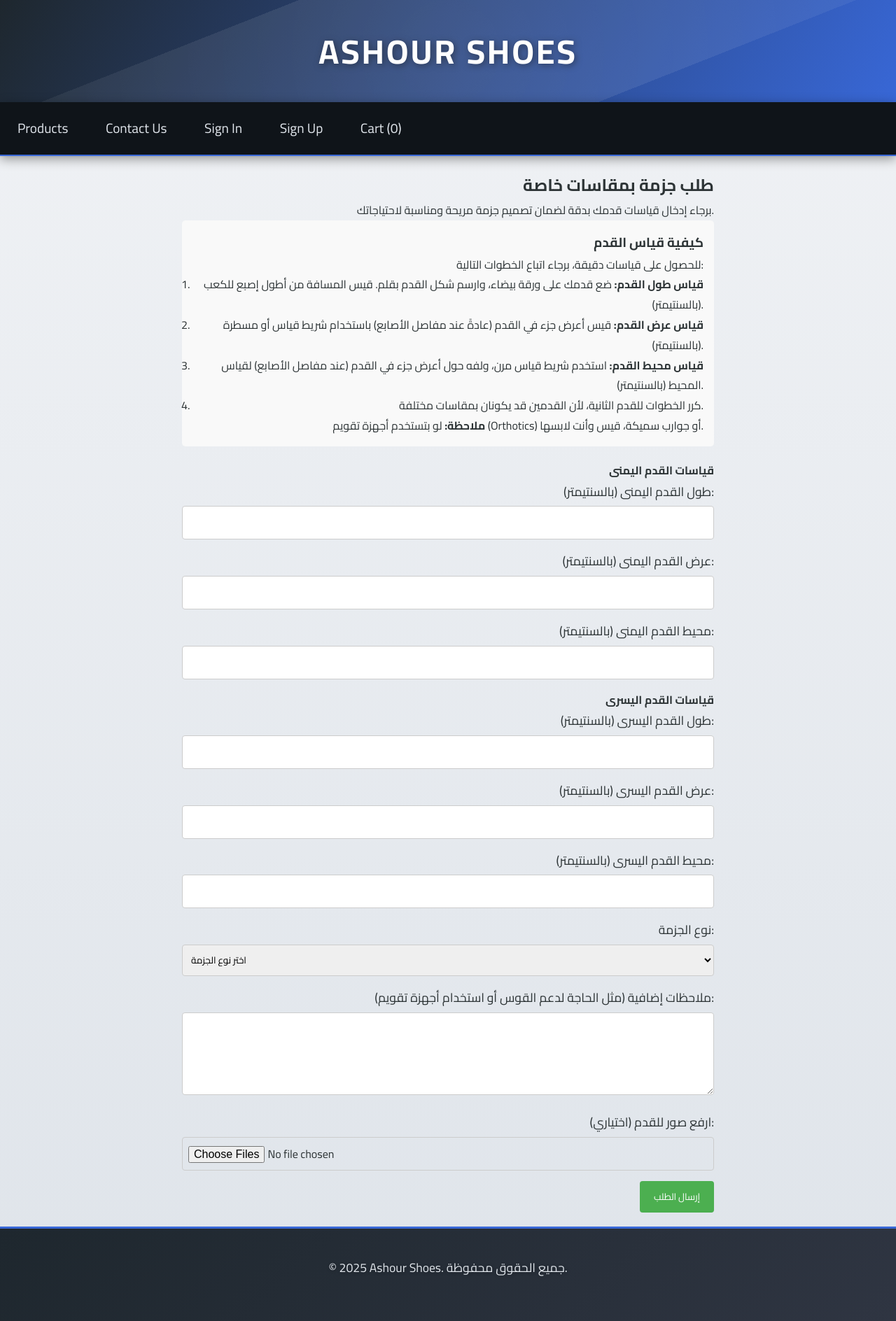
After one commit to nour195205/ashour-shoes-pro, a Django app: template templates/pages/custom_order.html in a window 1280 px wide. The commit adds this page. Shown: the whole page at 70% size. Run offline with Django 3.2, Linux system fonts and the light colour scheme; the template is opened without the code that fills it, so the values that code supplies are empty.

Commit message:
second commit

```diff
--- /dev/null
+++ b/templates/pages/custom_order.html
@@ -0,0 +1,124 @@
+{% extends 'base.html' %}
+
+{% block title %}طلب جزمة بمقاسات خاصة{% endblock %}
+
+{% block content %}
+<section class="custom-order-section">
+    <h2>طلب جزمة بمقاسات خاصة</h2>
+    <p>برجاء إدخال قياسات قدمك بدقة لضمان تصميم جزمة مريحة ومناسبة لاحتياجاتك.</p>
+
+    <!-- شرح طريقة القياس -->
+    <div class="measurement-guide">
+        <h3>كيفية قياس القدم</h3>
+        <p>للحصول على قياسات دقيقة، برجاء اتباع الخطوات التالية:</p>
+        <ol>
+            <li><strong>قياس طول القدم:</strong> ضع قدمك على ورقة بيضاء، وارسم شكل القدم بقلم. قيس المسافة من أطول إصبع للكعب (بالسنتيمتر).</li>
+            <li><strong>قياس عرض القدم:</strong> قيس أعرض جزء في القدم (عادةً عند مفاصل الأصابع) باستخدام شريط قياس أو مسطرة (بالسنتيمتر).</li>
+            <li><strong>قياس محيط القدم:</strong> استخدم شريط قياس مرن، ولفه حول أعرض جزء في القدم (عند مفاصل الأصابع) لقياس المحيط (بالسنتيمتر).</li>
+            <li>كرر الخطوات للقدم الثانية، لأن القدمين قد يكونان بمقاسات مختلفة.</li>
+        </ol>
+        <p><strong>ملاحظة:</strong> لو بتستخدم أجهزة تقويم (Orthotics) أو جوارب سميكة، قيس وأنت لابسها.</p>
+    </div>
+
+    <!-- فورم الطلب -->
+    <form method="POST" action="{% url 'submit_custom_order' %}" enctype="multipart/form-data">
+        {% csrf_token %}
+
+        <!-- قياسات القدم اليمنى -->
+        <h4>قياسات القدم اليمنى</h4>
+        <div class="form-group">
+            <label for="right_length">طول القدم اليمنى (بالسنتيمتر):</label>
+            <input type="number" step="0.1" name="right_length" id="right_length" required>
+        </div>
+        <div class="form-group">
+            <label for="right_width">عرض القدم اليمنى (بالسنتيمتر):</label>
+            <input type="number" step="0.1" name="right_width" id="right_width" required>
+        </div>
+        <div class="form-group">
+            <label for="right_circumference">محيط القدم اليمنى (بالسنتيمتر):</label>
+            <input type="number" step="0.1" name="right_circumference" id="right_circumference" required>
+        </div>
+
+        <!-- قياسات القدم اليسرى -->
+        <h4>قياسات القدم اليسرى</h4>
+        <div class="form-group">
+            <label for="left_length">طول القدم اليسرى (بالسنتيمتر):</label>
+            <input type="number" step="0.1" name="left_length" id="left_length" required>
+        </div>
+        <div class="form-group">
+            <label for="left_width">عرض القدم اليسرى (بالسنتيمتر):</label>
+            <input type="number" step="0.1" name="left_width" id="left_width" required>
+        </div>
+        <div class="form-group">
+            <label for="left_circumference">محيط القدم اليسرى (بالسنتيمتر):</label>
+            <input type="number" step="0.1" name="left_circumference" id="left_circumference" required>
+        </div>
+
+        <!-- خيارات إضافية -->
+        <div class="form-group">
+            <label for="shoe_type">نوع الجزمة:</label>
+            <select name="shoe_type" id="shoe_type" required>
+                <option value="" disabled selected>اختر نوع الجزمة</option>
+                <option value="casual">جزمة كاجوال</option>
+                <option value="sports">جزمة رياضية</option>
+                <option value="formal">جزمة رسمية</option>
+                <option value="medical">جزمة طبية</option>
+            </select>
+        </div>
+
+        <div class="form-group">
+            <label for="notes">ملاحظات إضافية (مثل الحاجة لدعم القوس أو استخدام أجهزة تقويم):</label>
+            <textarea name="notes" id="notes" rows="4"></textarea>
+        </div>
+
+        <!-- رفع صور القدم (اختياري) -->
+        <div class="form-group">
+            <label for="foot_images">ارفع صور للقدم (اختياري):</label>
+            <input type="file" name="foot_images" id="foot_images" multiple accept="image/*">
+        </div>
+
+        <button type="submit">إرسال الطلب</button>
+    </form>
+</section>
+
+<style>
+    .custom-order-section {
+        max-width: 800px;
+        margin: 0 auto;
+        padding: 20px;
+        text-align: right;
+    }
+    .measurement-guide {
+        background-color: #f9f9f9;
+        padding: 15px;
+        border-radius: 5px;
+        margin-bottom: 20px;
+    }
+    .form-group {
+        margin-bottom: 15px;
+    }
+    .form-group label {
+        display: block;
+        margin-bottom: 5px;
+    }
+    .form-group input,
+    .form-group select,
+    .form-group textarea {
+        width: 100%;
+        padding: 8px;
+        border: 1px solid #ccc;
+        border-radius: 4px;
+    }
+    button {
+        background-color: #4CAF50;
+        color: white;
+        padding: 10px 20px;
+        border: none;
+        border-radius: 4px;
+        cursor: pointer;
+    }
+    button:hover {
+        background-color: #45a049;
+    }
+</style>
+{% endblock %}
--- a/templates/parts/header.html
+++ b/templates/parts/header.html
@@ -6,6 +6,7 @@
     <a href="{% url 'contact_us' %}">Contact Us</a>
     {% if user.is_authenticated %}
         <a href="{% url 'orders' %}">My Orders</a>
+        <a href="{% url 'custom_order' %}">Order Custom Shoes</a>
         <a href="{% url 'logout' %}">Logout ({{ user.username }})</a>
         <a href="{% url 'view_cart' %}">Cart (<span id="cart-count">
             {% with cart=user.cart %}
```
Also changed, not shown: project/urls.py (+1 -19 lines), shop/urls.py (+5 -3 lines), shop/views.py (+55 -0 lines), templates/pages/custom_order_confirmation.html (added, +54 -0 lines), db.sqlite3.
